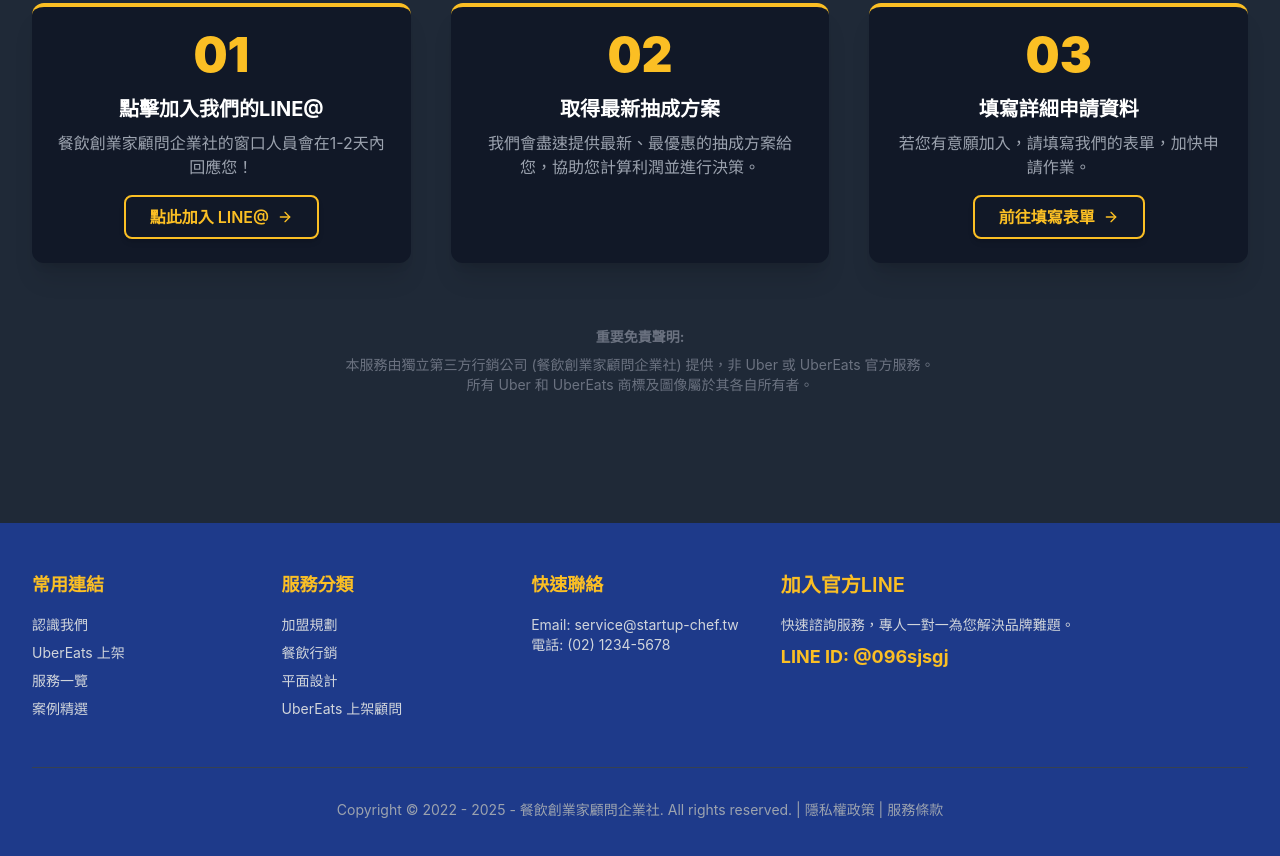
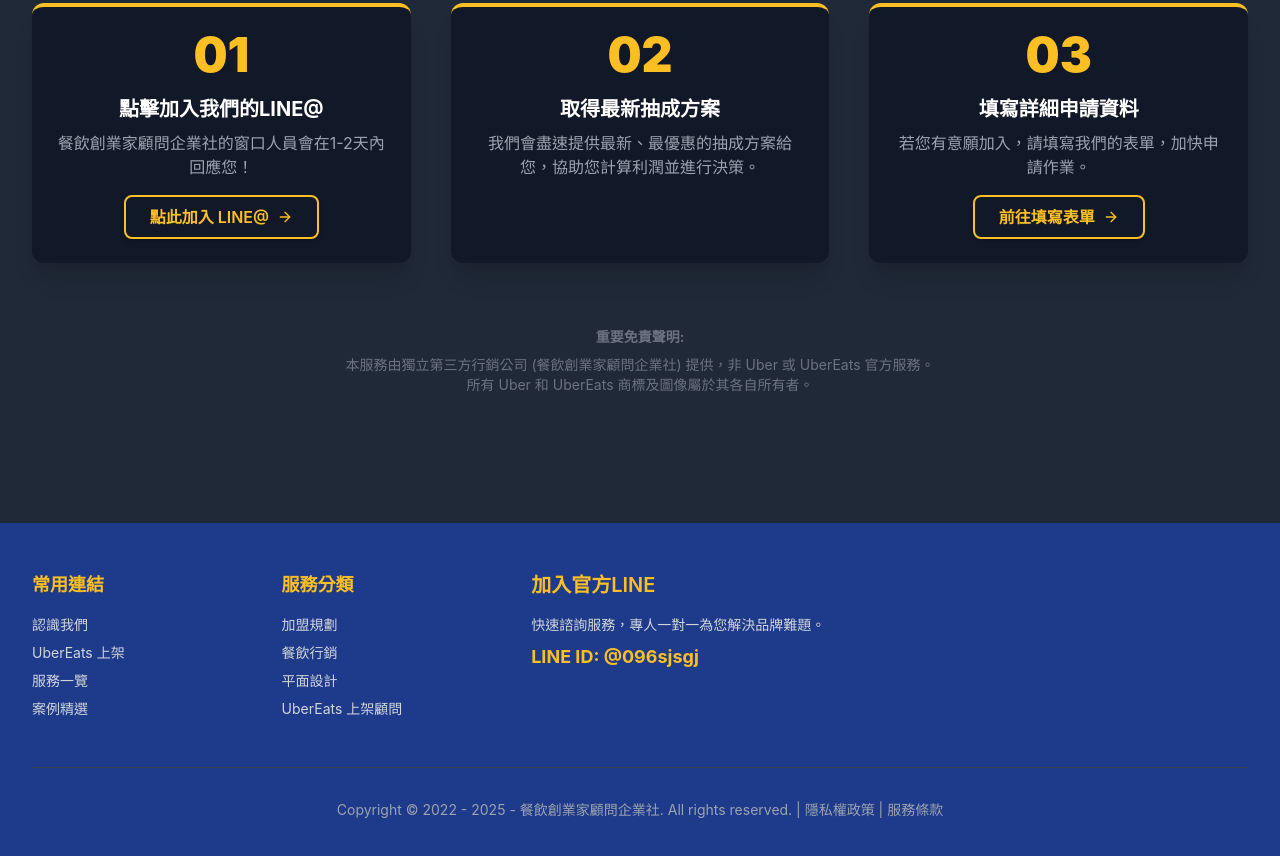
Before and after one commit to fast-onboarding/fast-onboarding, a plain HTML site: page index.html in a window 1280 px wide. Shown: the part 5353-6209 px from the top of the page. Drawn offline with nearby package versions, Linux system fonts and the light colour scheme.

Commit message:
Update index.html

```diff
--- a/index.html
+++ b/index.html
@@ -620,12 +620,6 @@
                     </ul>
                 </div>
 
-                <!-- 欄位 3: 聯絡資訊 -->
-                <div class="col-span-2 md:col-span-1">
-                    <h3 class="text-lg font-semibold mb-4 text-accent">快速聯絡</h3>
-                    <p class="text-sm text-gray-300">Email: service@startup-chef.tw</p>
-                    <p class="text-sm text-gray-300">電話: (02) 1234-5678</p>
-                </div>
 
                 <!-- 欄位 4: 訂閱/LINE (已新增 LINE ID 超連結並更新圖標連結) -->
                 <div class="col-span-2 md:col-span-2">
```
